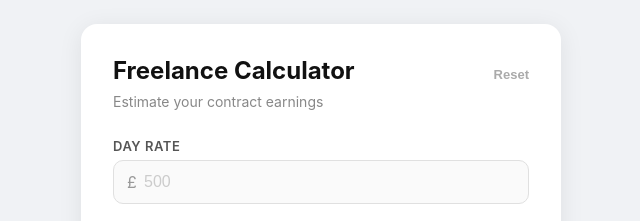
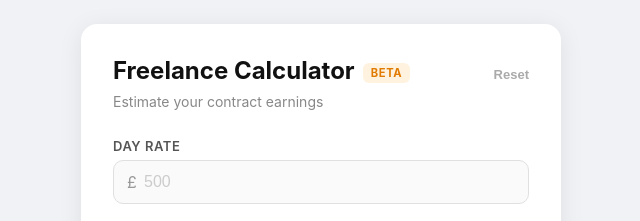
Before and after one commit to mineshpatel3010/freelance-calculator, a plain HTML site: page index.html in a window 1280 px wide. Shown: the top 221 px of the page, 319-959 px from the left. Drawn offline with Linux system fonts and the light colour scheme.

Commit message:
Add beta badge to header

```diff
--- a/index.html
+++ b/index.html
@@ -227,7 +227,10 @@
 <body>
   <div class="card">
     <div style="display:flex; justify-content:space-between; align-items:baseline; margin-bottom:4px;">
-      <h1>Freelance Calculator</h1>
+      <div style="display:flex; align-items:center; gap:8px;">
+        <h1>Freelance Calculator</h1>
+        <span style="font-size:0.7rem; font-weight:700; letter-spacing:0.06em; background:#fff3e0; color:#e07a00; padding:3px 8px; border-radius:6px; text-transform:uppercase;">Beta</span>
+      </div>
       <button onclick="resetAll()" style="background:none; border:none; font-size:0.8125rem; font-weight:600; color:#aaa; cursor:pointer; padding:0; transition:color 0.15s;" onmouseover="this.style.color='#555'" onmouseout="this.style.color='#aaa'">Reset</button>
     </div>
     <p class="subtitle">Estimate your contract earnings</p>
```
